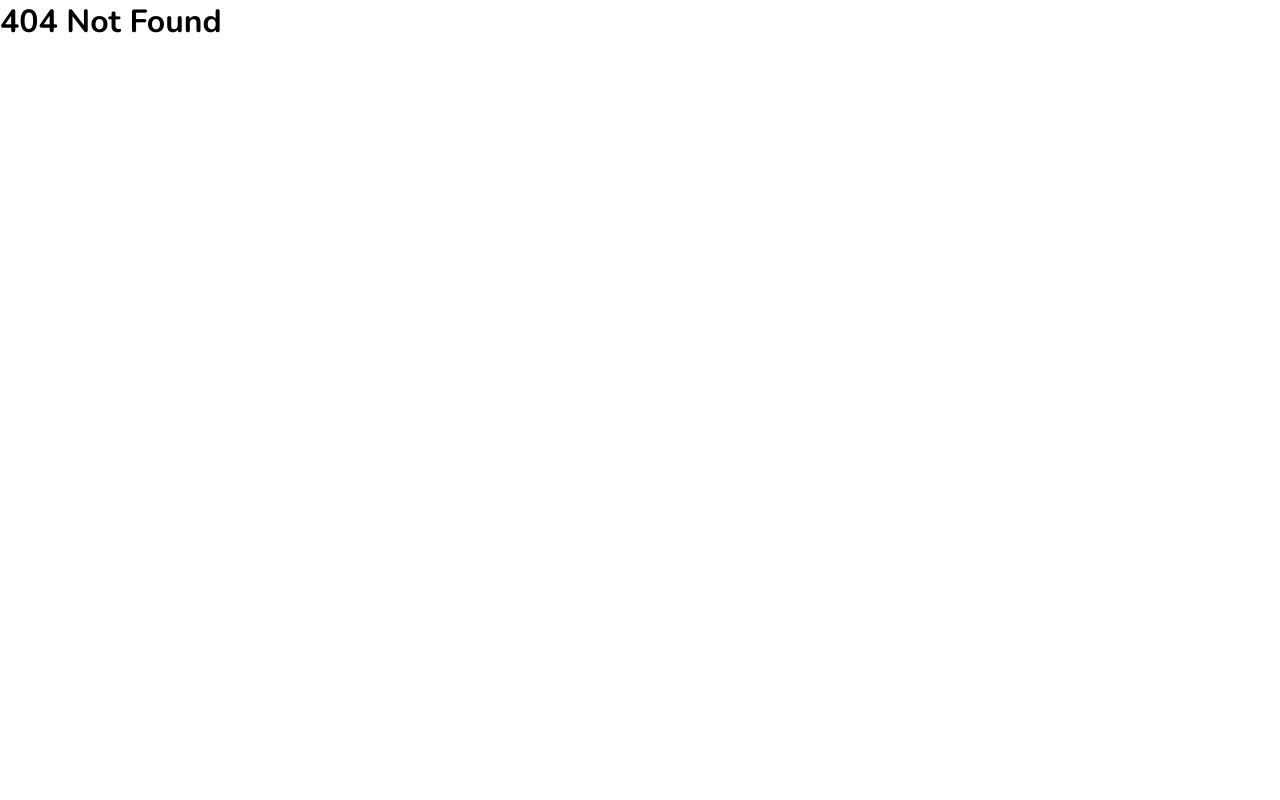
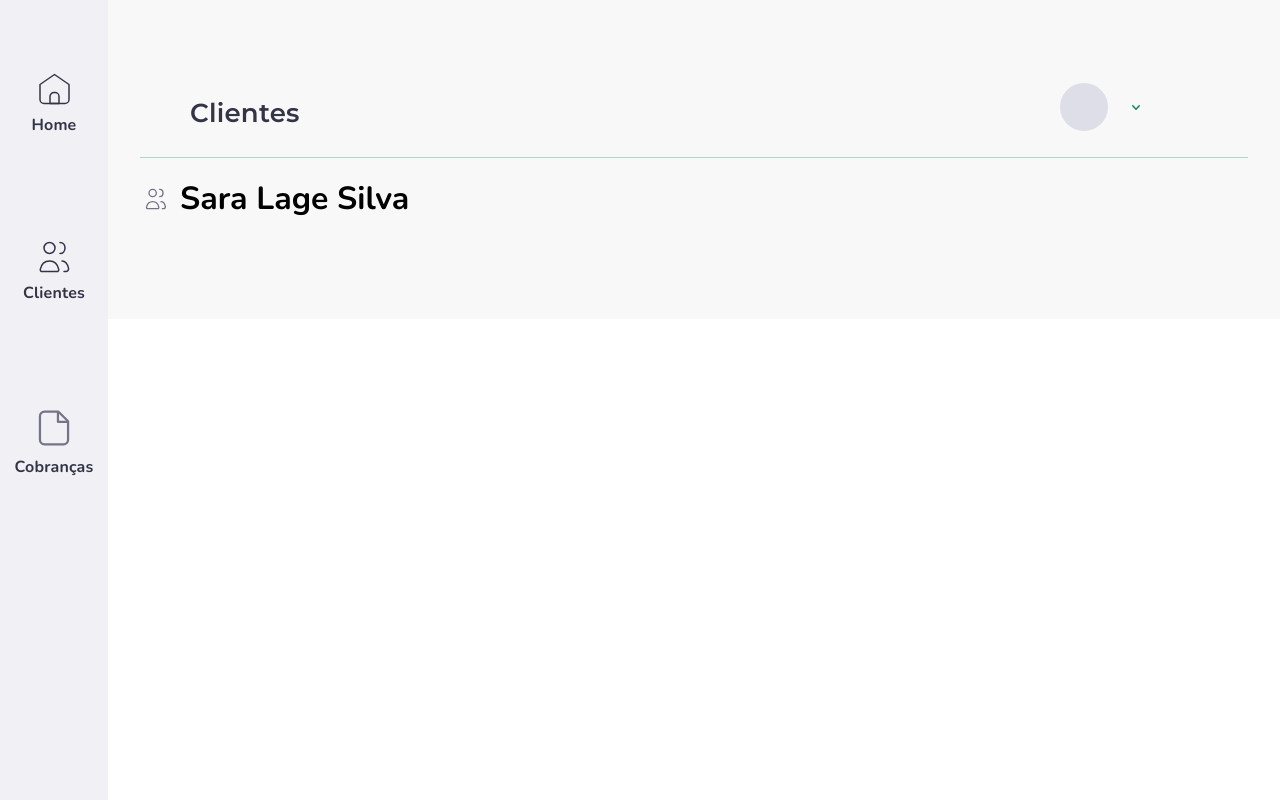
Before and after one commit to higorini/desafio-modulo-06-neurodevergentes-front, a React (Vite) app: page /details in a window 1280 px wide. Before the commit this address had no page. Built offline with nearby package versions, Linux system fonts and the light colour scheme; no server answers; sample sign-in values are in the browser's storage.

Commit message:
Preparação do ambiente

```diff
--- /dev/null
+++ b/src/pages/Details/index.jsx
@@ -0,0 +1,37 @@
+import { Stack } from "@mui/material";
+import Header from "../../components/Header";
+import SideNavigation from "../../components/sideNavigation";
+
+import ClientIcon from "../../assets/icons/clients.svg";
+import "./style.css";
+
+function Details() {
+  return (
+    <>
+      <Stack width="100%" direction="row">
+        <SideNavigation />
+        <Stack
+          width="100%"
+          sx={{
+            padding: "40px 32px 40px",
+            backgroundColor: "var(--gray-100)",
+          }}
+          marginLeft="108px"
+        >
+          <Header userName="Lorena" headerTitle="Clientes" />
+
+          <div className="customer__header">
+            <div className="customer__title">
+              <img src={ClientIcon} alt="Icone Cliente" />
+              <h1>Sara Lage Silva</h1>
+            </div>
+          </div>
+
+          <div className="customer__main"></div>
+        </Stack>
+      </Stack>
+    </>
+  );
+}
+
+export default Details;
--- a/src/routes.jsx
+++ b/src/routes.jsx
@@ -3,6 +3,7 @@ import Home from "./pages/Home";
 import SignIn from "./pages/SignIn";
 import SignUp from "./pages/SignUp";
 import Customer from "./pages/Customer";
+import Details from "./pages/Details";
 
 function ProtectedRoutes(redirectTo) {
   const token = localStorage.getItem("token");
@@ -19,8 +20,8 @@ function AllRoutes() {
       <Route element={<ProtectedRoutes redirectTo={"/sign-in"} />}>
         <Route path="/home" element={<Home />} />
         <Route path="/customer" element={<Customer />} />
+        <Route path="/details" element={<Details />} />
       </Route>
-
 
       <Route path="/sign-up" element={<SignUp />} />
 
```
Also changed, not shown: src/pages/Details/style.css (added).
